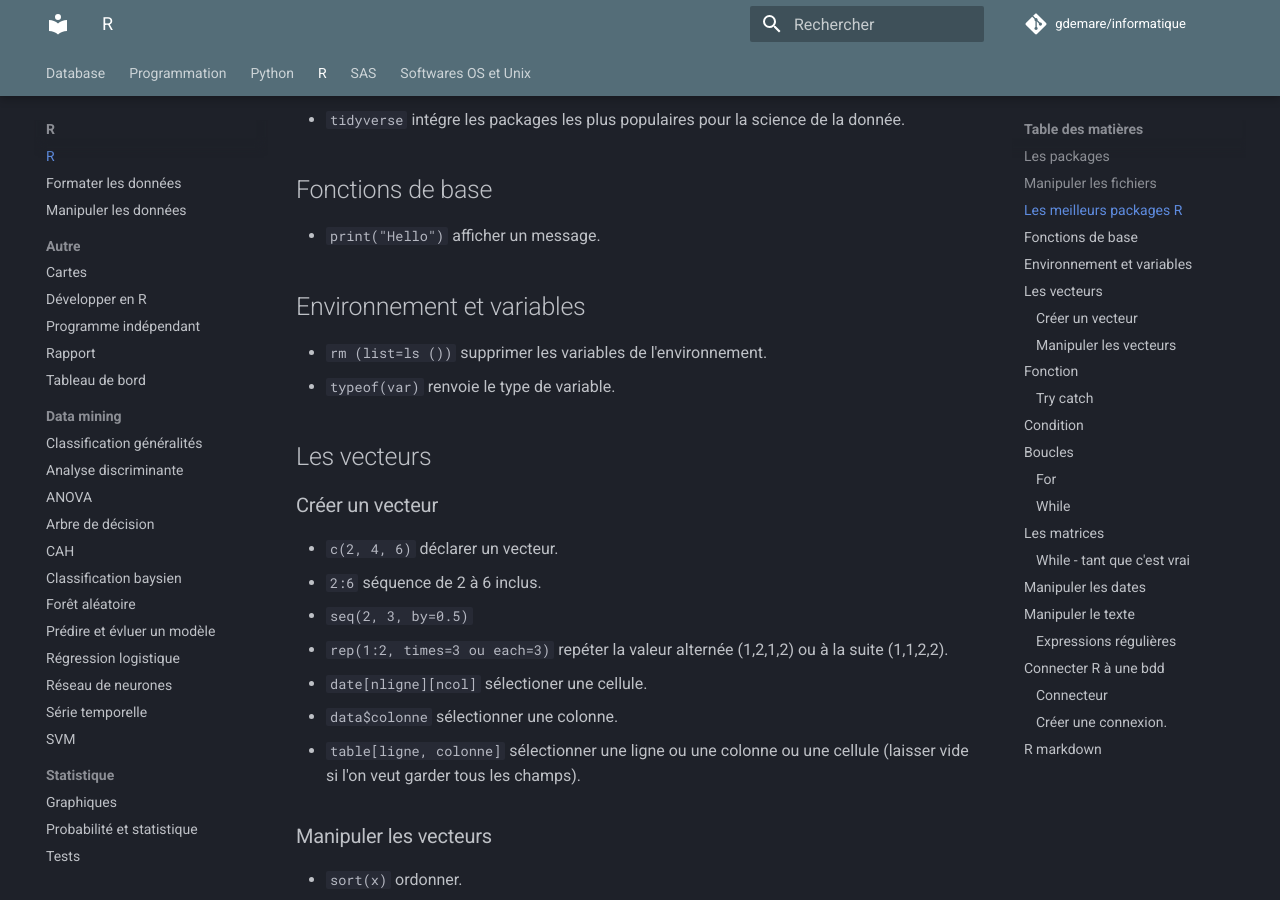
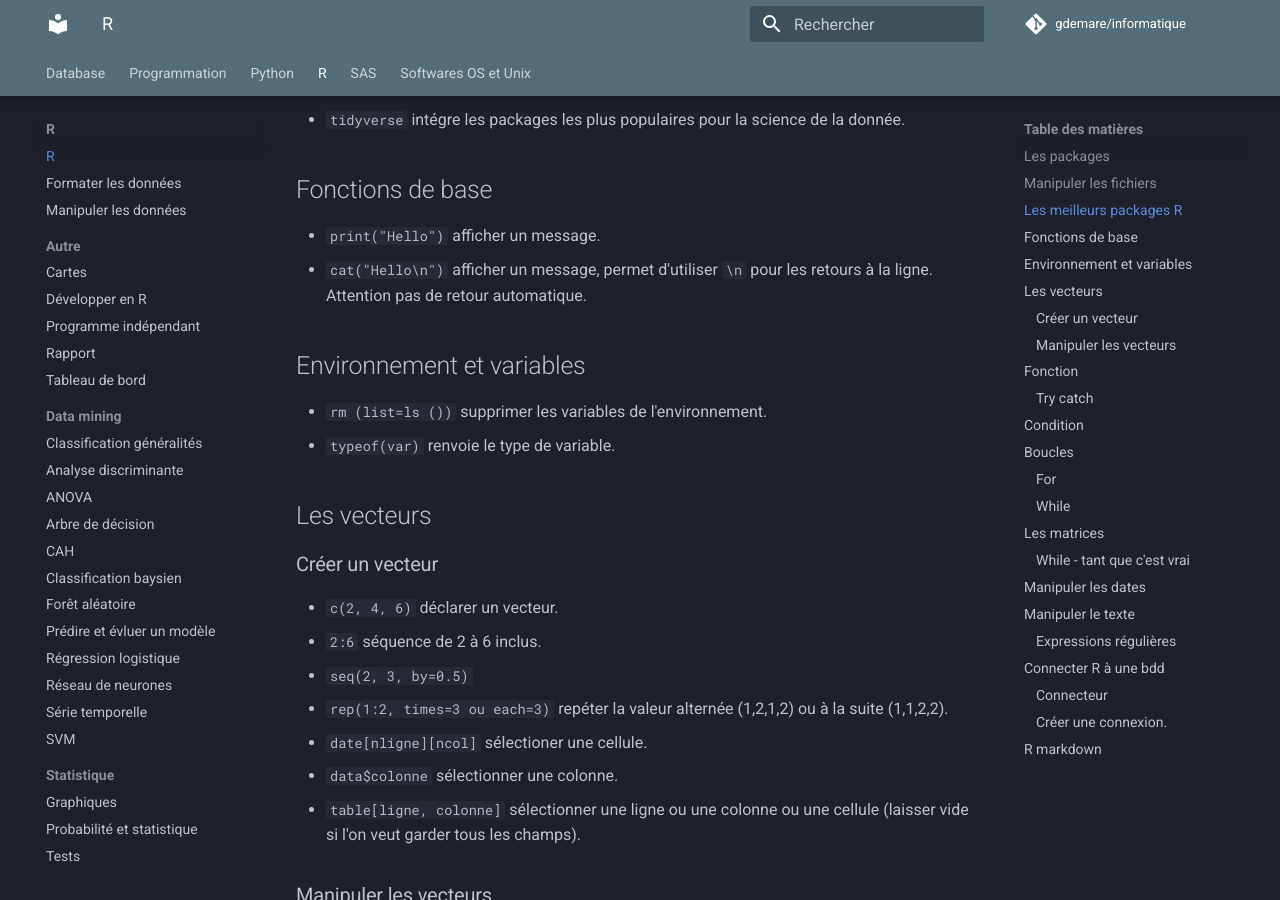
Before and after one commit to gdemare/Informatique, an MkDocs documentation site: the page built from docs/r/r_r.md, in a window 1280 px wide and 900 px high, scrolled down 542 px. Built offline with MkDocs 1.6.1 and Material for MkDocs 9.7.7, drawn with Linux system fonts in a browser that asks for light colours; comment, search, counter and statistics services are not loaded.

Commit message:
Update r_r.md

```diff
--- a/docs/r/r_r.md
+++ b/docs/r/r_r.md
@@ -18,6 +18,7 @@
 ## Fonctions de base
 
 * `print("Hello")` afficher un message.
+* `cat("Hello\n")` afficher un message, permet d'utiliser `\n` pour les retours à la ligne. Attention pas de retour automatique.
 
 ## Environnement et variables
 
```
